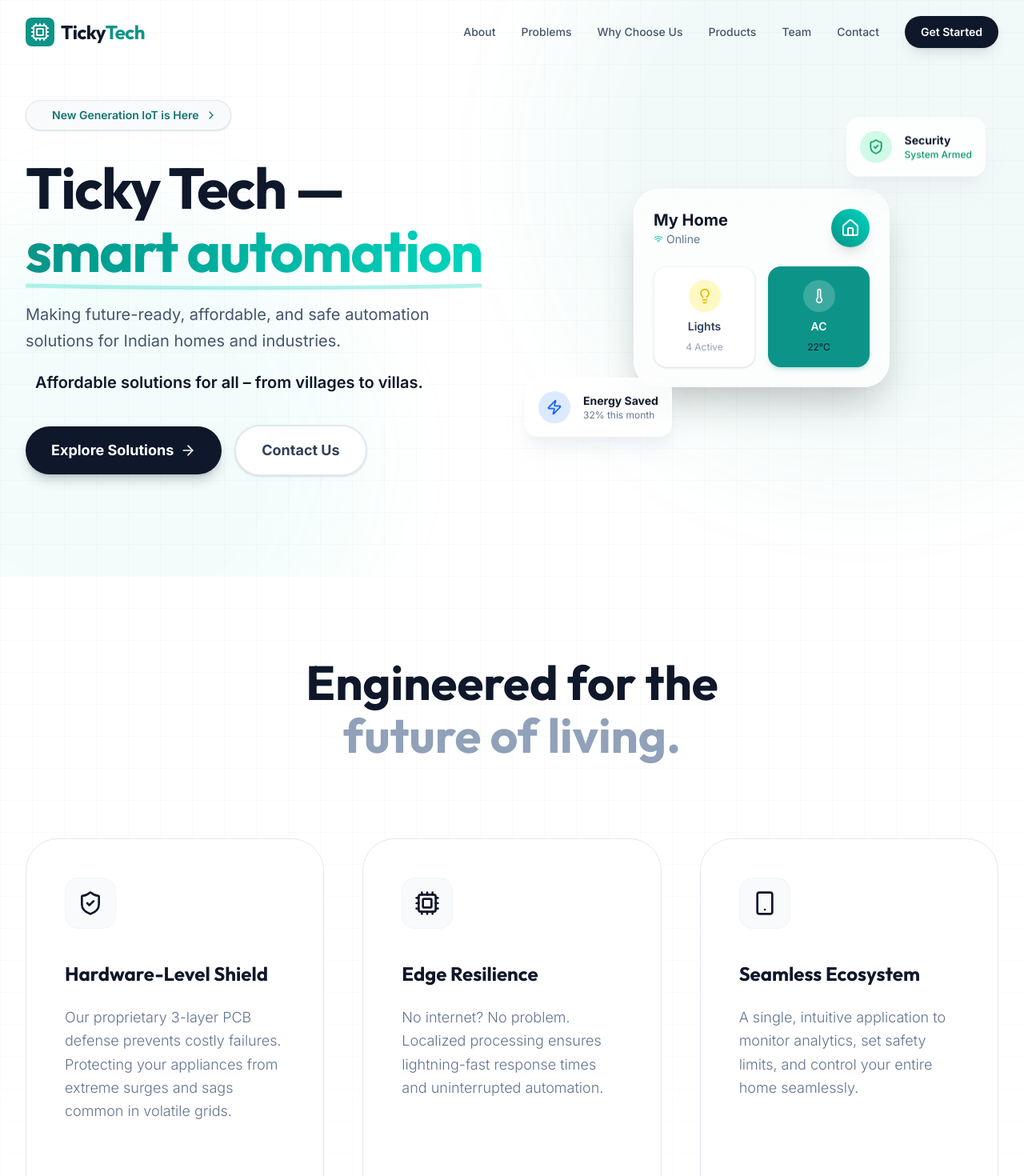
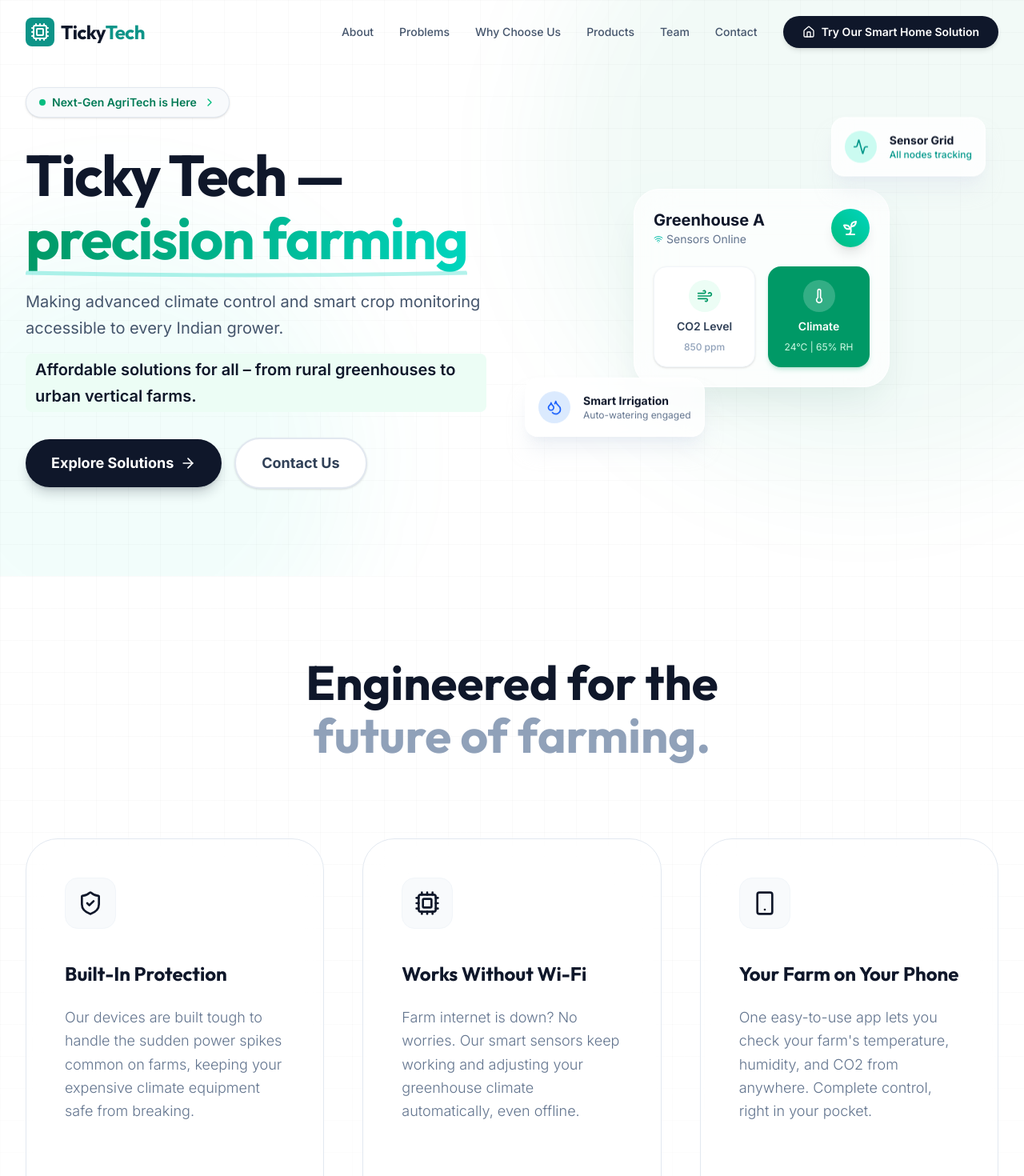
Before and after one commit to prajyoth2006/TICKY_TECH_AGRI, a React (Vite) app: page / in a window 1280 px wide. Shown: the top 1470 px of the page at 80% size. Built offline with nearby package versions, Linux system fonts and the light colour scheme.

Commit message:
First commit

```diff
--- a/src/components/Hero.tsx
+++ b/src/components/Hero.tsx
@@ -2,24 +2,23 @@ import { motion } from 'motion/react';
 import {
   ArrowRight,
   ChevronRight,
-  Lightbulb,
+  Sprout,
   Thermometer,
-  ShieldCheck,
-  Zap,
+  Wind,
+  Droplets,
   Wifi,
-  Home
+  Activity
 } from 'lucide-react';
 import { Link } from 'react-router-dom';
 
 export default function Hero() {
-  // Animation variants for floating elements
   // Animation variants for floating elements
   const floatingAnimation = {
     y: [0, -15, 0],
     transition: {
       duration: 5,
       repeat: Infinity,
-      ease: "easeInOut" as const // <-- Add 'as const' here
+      ease: "easeInOut" as const
     }
   };
 
@@ -28,7 +27,7 @@ export default function Hero() {
     transition: {
       duration: 6,
       repeat: Infinity,
-      ease: "easeInOut" as const // <-- Add 'as const' here
+      ease: "easeInOut" as const
     }
   };
 
@@ -37,8 +36,8 @@ export default function Hero() {
       {/* Subtle Tech Grid Background */}
       <div className="absolute inset-0 bg-[linear-gradient(to_right,#8080800a_1px,transparent_1px),linear-gradient(to_bottom,#8080800a_1px,transparent_1px)] bg-size-[40px_40px] pointer-events-none" />
 
-      {/* Soft Glow Orbs */}
-      <div className="absolute top-0 right-0 -translate-y-1/4 translate-x-1/4 w-200 h-200 bg-brand-600/5 rounded-full blur-3xl pointer-events-none" />
+      {/* Soft Glow Orbs - Tinted slightly greener for agriculture vibe */}
+      <div className="absolute top-0 right-0 -translate-y-1/4 translate-x-1/4 w-200 h-200 bg-emerald-600/5 rounded-full blur-3xl pointer-events-none" />
       <div className="absolute bottom-0 left-0 translate-y-1/4 -translate-x-1/4 w-150 h-150 bg-teal-400/5 rounded-full blur-3xl pointer-events-none" />
 
       <div className="max-w-7xl mx-auto px-4 sm:px-6 lg:px-8 relative w-full">
@@ -50,11 +49,11 @@ export default function Hero() {
               initial={{ opacity: 0, y: 20 }}
               animate={{ opacity: 1, y: 0 }}
               transition={{ duration: 0.5 }}
-              className="inline-flex items-center space-x-2 px-4 py-2 rounded-full bg-slate-50 border border-slate-200 text-brand-700 text-sm font-semibold mb-8 shadow-sm"
+              className="inline-flex items-center space-x-2 px-4 py-2 rounded-full bg-slate-50 border border-slate-200 text-emerald-700 text-sm font-semibold mb-8 shadow-sm"
             >
-              <span className="flex h-2 w-2 rounded-full bg-brand-500 animate-pulse"></span>
-              <span>New Generation IoT is Here</span>
-              <ChevronRight className="w-4 h-4 text-brand-500" />
+              <span className="flex h-2 w-2 rounded-full bg-emerald-500 animate-pulse"></span>
+              <span>Next-Gen AgriTech is Here</span>
+              <ChevronRight className="w-4 h-4 text-emerald-500" />
             </motion.div>
 
             <motion.h1
@@ -65,8 +64,8 @@ export default function Hero() {
             >
               Ticky Tech — <br className="hidden lg:block" />
               <span className="relative">
-                <span className="text-transparent bg-clip-text bg-linear-to-r from-brand-600 to-teal-400">
-                  smart automation
+                <span className="text-transparent bg-clip-text bg-linear-to-r from-emerald-600 to-teal-400">
+                  precision farming
                 </span>
                 {/* Decorative underline */}
                 <svg className="absolute w-full h-3 -bottom-1 left-0 text-teal-400/30" viewBox="0 0 100 10" preserveAspectRatio="none">
@@ -81,10 +80,9 @@ export default function Hero() {
               transition={{ duration: 0.5, delay: 0.2 }}
               className="max-w-xl mx-auto lg:mx-0 text-lg md:text-xl text-slate-600 mb-8 leading-relaxed"
             >
-              Making future-ready, affordable, and safe automation solutions
-              for Indian homes and industries.
-              <span className="block mt-4 font-semibold text-navy-900 bg-brand-50 px-3 py-1 rounded-lg">
-                Affordable solutions for all – from villages to villas.
+              Making advanced climate control and smart crop monitoring accessible to every Indian grower.
+              <span className="block mt-4 font-semibold text-navy-900 bg-emerald-50 px-3 py-1 rounded-lg">
+                Affordable solutions for all – from rural greenhouses to urban vertical farms.
               </span>
             </motion.p>
 
@@ -94,17 +92,17 @@ export default function Hero() {
               transition={{ duration: 0.5, delay: 0.3 }}
               className="flex flex-col sm:flex-row items-center justify-center lg:justify-start space-y-4 sm:space-y-0 sm:space-x-4"
             >
-              <Link to="/solutions" className="w-full sm:w-auto bg-navy-900 text-white px-8 py-4 rounded-full font-bold text-lg hover:bg-brand-600 transition-all duration-300 flex items-center justify-center shadow-lg shadow-navy-900/20 active:scale-95 group">
+              <Link to="/solutions" className="w-full sm:w-auto bg-navy-900 text-white px-8 py-4 rounded-full font-bold text-lg hover:bg-emerald-600 transition-all duration-300 flex items-center justify-center shadow-lg shadow-navy-900/20 active:scale-95 group">
                 Explore Solutions
                 <ArrowRight className="ml-2 w-5 h-5 group-hover:translate-x-1 transition-transform" />
               </Link>
-              <Link to="/contact" className="w-full sm:w-auto bg-white border-2 border-slate-200 text-slate-700 px-8 py-4 rounded-full font-bold text-lg hover:border-brand-600 hover:text-brand-600 transition-all duration-300 active:scale-95 text-center shadow-sm">
+              <Link to="/contact" className="w-full sm:w-auto bg-white border-2 border-slate-200 text-slate-700 px-8 py-4 rounded-full font-bold text-lg hover:border-emerald-600 hover:text-emerald-600 transition-all duration-300 active:scale-95 text-center shadow-sm">
                 Contact Us
               </Link>
             </motion.div>
           </div>
 
-          {/* Right Column: Glassmorphism Smart Home Mockup */}
+          {/* Right Column: Glassmorphism Farm Dashboard Mockup */}
           <motion.div
             initial={{ opacity: 0, scale: 0.9 }}
             animate={{ opacity: 1, scale: 1 }}
@@ -112,64 +110,64 @@ export default function Hero() {
             className="relative h-125 w-full hidden md:flex items-center justify-center mt-12 lg:mt-0"
           >
             {/* Center Hub Card */}
-            <div className="relative z-20 w-80 bg-white/70 backdrop-blur-xl border border-white rounded-4xl p-6 shadow-2xl shadow-brand-900/10">
+            <div className="relative z-20 w-80 bg-white/70 backdrop-blur-xl border border-white rounded-4xl p-6 shadow-2xl shadow-emerald-900/10">
               <div className="flex justify-between items-center mb-6">
                 <div>
-                  <h3 className="font-bold text-navy-900 text-xl">My Home</h3>
+                  <h3 className="font-bold text-navy-900 text-xl">Greenhouse A</h3>
                   <p className="text-sm text-slate-500 flex items-center gap-1">
-                    <Wifi className="w-3 h-3 text-teal-500" /> Online
+                    <Wifi className="w-3 h-3 text-teal-500" /> Sensors Online
                   </p>
                 </div>
-                <div className="w-12 h-12 rounded-full bg-linear-to-tr from-brand-600 to-teal-400 flex items-center justify-center text-white shadow-lg">
-                  <Home className="w-6 h-6" />
+                <div className="w-12 h-12 rounded-full bg-linear-to-tr from-emerald-500 to-teal-400 flex items-center justify-center text-white shadow-lg">
+                  <Sprout className="w-6 h-6" />
                 </div>
               </div>
 
               {/* Grid of smart controls */}
               <div className="grid grid-cols-2 gap-4">
-                <div className="bg-white rounded-2xl p-4 shadow-sm border border-slate-100 flex flex-col items-center justify-center gap-2 group hover:border-brand-500 transition-colors cursor-pointer">
-                  <div className="w-10 h-10 rounded-full bg-yellow-100 flex items-center justify-center">
-                    <Lightbulb className="w-5 h-5 text-yellow-500" />
+                <div className="bg-white rounded-2xl p-4 shadow-sm border border-slate-100 flex flex-col items-center justify-center gap-2 group hover:border-emerald-500 transition-colors cursor-pointer">
+                  <div className="w-10 h-10 rounded-full bg-emerald-50 flex items-center justify-center">
+                    <Wind className="w-5 h-5 text-emerald-600" />
                   </div>
-                  <span className="text-sm font-semibold text-slate-700">Lights</span>
-                  <span className="text-xs text-slate-400">4 Active</span>
+                  <span className="text-sm font-semibold text-slate-700">CO2 Level</span>
+                  <span className="text-xs text-slate-400 font-medium">850 ppm</span>
                 </div>
 
-                <div className="bg-brand-600 rounded-2xl p-4 shadow-md shadow-brand-600/20 flex flex-col items-center justify-center gap-2 cursor-pointer">
+                <div className="bg-emerald-600 rounded-2xl p-4 shadow-md shadow-emerald-600/20 flex flex-col items-center justify-center gap-2 cursor-pointer">
                   <div className="w-10 h-10 rounded-full bg-white/20 flex items-center justify-center">
                     <Thermometer className="w-5 h-5 text-white" />
                   </div>
-                  <span className="text-sm font-semibold text-white">AC</span>
-                  <span className="text-xs text-brand-100">22°C</span>
+                  <span className="text-sm font-semibold text-white">Climate</span>
+                  <span className="text-xs text-emerald-100">24°C | 65% RH</span>
                 </div>
               </div>
             </div>
 
-            {/* Floating Widget 1: Security */}
+            {/* Floating Widget 1: Sensor Grid Status */}
             <motion.div
               animate={floatingAnimation}
               className="absolute top-10 right-4 z-30 bg-white/80 backdrop-blur-md border border-white p-4 rounded-2xl shadow-xl shadow-slate-200/50 flex items-center gap-4"
             >
-              <div className="w-10 h-10 rounded-full bg-emerald-100 flex items-center justify-center">
-                <ShieldCheck className="w-5 h-5 text-emerald-600" />
+              <div className="w-10 h-10 rounded-full bg-teal-100 flex items-center justify-center">
+                <Activity className="w-5 h-5 text-teal-600" />
               </div>
               <div>
-                <p className="text-sm font-bold text-navy-900">Security</p>
-                <p className="text-xs text-emerald-600 font-medium">System Armed</p>
+                <p className="text-sm font-bold text-navy-900">Sensor Grid</p>
+                <p className="text-xs text-teal-600 font-medium">All nodes tracking</p>
               </div>
             </motion.div>
 
-            {/* Floating Widget 2: Energy */}
+            {/* Floating Widget 2: Irrigation */}
             <motion.div
               animate={floatingAnimationReverse}
               className="absolute bottom-16 left-0 z-30 bg-white/80 backdrop-blur-md border border-white p-4 rounded-2xl shadow-xl shadow-slate-200/50 flex items-center gap-4"
             >
               <div className="w-10 h-10 rounded-full bg-blue-100 flex items-center justify-center">
-                <Zap className="w-5 h-5 text-blue-600" />
+                <Droplets className="w-5 h-5 text-blue-600" />
               </div>
               <div>
-                <p className="text-sm font-bold text-navy-900">Energy Saved</p>
-                <p className="text-xs text-slate-500">32% this month</p>
+                <p className="text-sm font-bold text-navy-900">Smart Irrigation</p>
+                <p className="text-xs text-slate-500">Auto-watering engaged</p>
               </div>
             </motion.div>
 
--- a/src/components/Navbar.tsx
+++ b/src/components/Navbar.tsx
@@ -1,6 +1,6 @@
 import { useState, useEffect } from 'react';
 import { motion, AnimatePresence } from 'motion/react';
-import { Menu, X, Cpu } from 'lucide-react';
+import { Menu, X, Cpu, Home } from 'lucide-react';
 import { NavLink, Link } from 'react-router-dom';
 
 const navLinks = [
@@ -60,9 +60,19 @@ export default function Navbar() {
                 <span className="absolute -bottom-1 left-0 w-0 h-0.5 bg-brand-600 transition-all duration-300 group-hover:w-full" />
               </NavLink>
             ))}
-            <Link to="/contact" className="bg-navy-900 text-white px-5 py-2.5 rounded-full text-sm font-semibold hover:bg-slate-800 transition-all active:scale-95 shadow-lg shadow-navy-900/10">
-              Get Started
+
+            {/* --- HOME AUTOMATION DEVICE BUTTON --- */}
+            <Link
+              to="https://ticky-tech-blond.vercel.app/"
+              target="_blank"
+              rel="noopener noreferrer"
+              className="relative flex items-center gap-2 px-6 py-2.5 rounded-full bg-navy-900 text-white text-sm font-semibold hover:bg-brand-600 transition-all duration-300 shadow-md hover:shadow-brand-600/30 active:scale-95 group"
+            >
+              <Home className="w-4 h-4 text-brand-400 group-hover:text-white transition-colors" />
+              Try Our Smart Home Solution
             </Link>
+            {/* --- END BUTTON --- */}
+
           </div>
 
           {/* Mobile Menu Button */}
@@ -103,11 +113,14 @@ export default function Navbar() {
               ))}
               <div className="pt-4 px-3">
                 <Link
-                  to="/contact"
+                  to="https://ticky-tech-blond.vercel.app/"
+                  target="_blank"
+                  rel="noopener noreferrer"
                   onClick={() => setIsMenuOpen(false)}
-                  className="block w-full bg-brand-600 text-white px-5 py-3 rounded-xl text-center text-base font-semibold"
+                  className="flex items-center justify-center gap-2 w-full bg-navy-900 text-white px-5 py-3 rounded-xl text-base font-semibold hover:bg-brand-600 transition-colors"
                 >
-                  Get Started
+                  <Home className="w-5 h-5" />
+                  Home Automation
                 </Link>
               </div>
             </div>
--- a/src/pages/Home.tsx
+++ b/src/pages/Home.tsx
@@ -52,7 +52,7 @@ export default function Home() {
               className="text-4xl md:text-6xl font-display font-bold text-navy-900 leading-[1.1]"
             >
               Engineered for the <br className="hidden md:block" />
-              <span className="text-slate-400">future of living.</span>
+              <span className="text-slate-400">future of farming.</span>
             </motion.h2>
           </div>
 
@@ -67,20 +67,20 @@ export default function Home() {
             {[
               {
                 icon: ShieldCheck,
-                title: "Hardware-Level Shield",
-                desc: "Our proprietary 3-layer PCB defense prevents costly failures. Protecting your appliances from extreme surges and sags common in volatile grids.",
-                accent: "bg-blue-500"
+                title: "Built-In Protection",
+                desc: "Our devices are built tough to handle the sudden power spikes common on farms, keeping your expensive climate equipment safe from breaking.",
+                accent: "bg-emerald-500"
               },
               {
                 icon: Cpu,
-                title: "Edge Resilience",
-                desc: "No internet? No problem. Localized processing ensures lightning-fast response times and uninterrupted automation.",
+                title: "Works Without Wi-Fi",
+                desc: "Farm internet is down? No worries. Our smart sensors keep working and adjusting your greenhouse climate automatically, even offline.",
                 accent: "bg-brand-500"
               },
               {
                 icon: Smartphone,
-                title: "Seamless Ecosystem",
-                desc: "A single, intuitive application to monitor analytics, set safety limits, and control your entire home seamlessly.",
+                title: "Your Farm on Your Phone",
+                desc: "One easy-to-use app lets you check your farm's temperature, humidity, and CO2 from anywhere. Complete control, right in your pocket.",
                 accent: "bg-teal-500"
               }
             ].map((feature, i) => (
@@ -109,7 +109,7 @@ export default function Home() {
 
                 <div className="relative z-10 mt-auto pt-4 flex items-center text-brand-600 font-bold text-sm tracking-tight opacity-0 group-hover:opacity-100 -translate-x-2 group-hover:translate-x-0 transition-all duration-500">
                   <Link to="/solutions" className="flex items-center hover:underline">
-                    Learn Tech Specs <ChevronRight className="w-4 h-4 ml-1" />
+                    Explore Solutions <ChevronRight className="w-4 h-4 ml-1" />
                   </Link>
                 </div>
               </motion.div>
--- a/src/pages/Problems.tsx
+++ b/src/pages/Problems.tsx
@@ -1,56 +1,44 @@
 import { motion } from 'motion/react';
 import type { Variants } from 'motion/react';
 
-import {
-  Banknote,
-  Zap,
-  ShieldAlert,
-  WifiOff,
-  Headphones,
-  RefreshCcw,
-} from 'lucide-react';
+
+import { Banknote, Grid, ShieldAlert, WifiOff, Headphones, BarChart3 } from 'lucide-react';
 
 const problems = [
   {
-    title: 'Expensive Systems',
-    description:
-      'Most smart home systems are luxury items out of reach for the average household.',
+    title: 'Expensive Equipment',
+    description: 'Imported CO2, temp, and RH controllers are too expensive for average growers.',
     icon: Banknote,
     color: 'bg-emerald-50 text-emerald-600',
   },
   {
-    title: 'Complex Wiring',
-    description:
-      'Traditional automation requires tearing down walls and extensive rewiring.',
-    icon: Zap,
+    title: 'Fragmented Tracking',
+    description: 'Using separate meters for different metrics leads to disconnected data and manual logging.',
+    icon: Grid,
     color: 'bg-blue-50 text-blue-600',
   },
   {
-    title: 'Safety Risks',
-    description:
-      'Lack of built-in surge, fire, or water protection puts expensive appliances at risk.',
+    title: 'Micro-Climate Shock',
+    description: 'Unnoticed spikes in RH or drops in CO2 can ruin crops before you even spot them.',
     icon: ShieldAlert,
     color: 'bg-red-50 text-red-600',
   },
   {
-    title: 'No Offline Control',
-    description:
-      "If the internet goes down, your smart home shouldn't stop working.",
+    title: 'Cloud Dependency',
+    description: 'Most smart monitors stop tracking and analyzing data if the farm internet drops.',
     icon: WifiOff,
     color: 'bg-slate-50 text-slate-600',
   },
   {
-    title: 'Poor Support',
-    description:
-      'Imported products often lack reliable local after-sales service and warranty.',
+    title: 'Hardware Failures',
+    description: 'Delicate sensors often fail under local voltage spikes and high greenhouse humidity.',
     icon: Headphones,
     color: 'bg-purple-50 text-purple-600',
   },
   {
-    title: 'Retrofit Challenges',
-    description:
-      'Old homes are often left behind due to compatibility issues.',
-    icon: RefreshCcw,
+    title: 'No Data Analysis',
+    description: 'Basic sensors only show raw numbers without analyzing trends to help maximize yield.',
+    icon: BarChart3,
     color: 'bg-orange-50 text-orange-600',
   },
 ];
```
Also changed, not shown: package.json (+3 -7 lines), src/pages/About.tsx (+17 -13 lines), src/pages/Solutions.tsx (+33 -13 lines), 1 other file (tests, documents, lock files or other folders).
